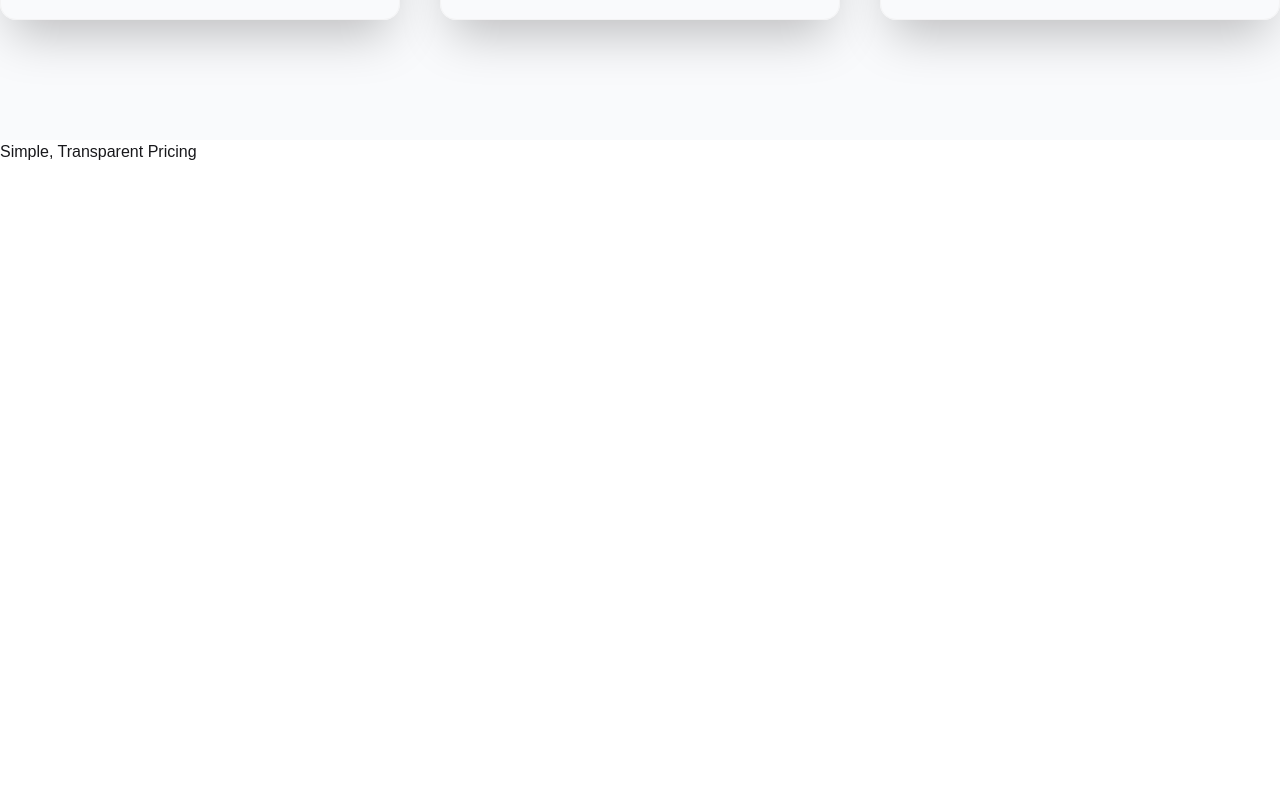
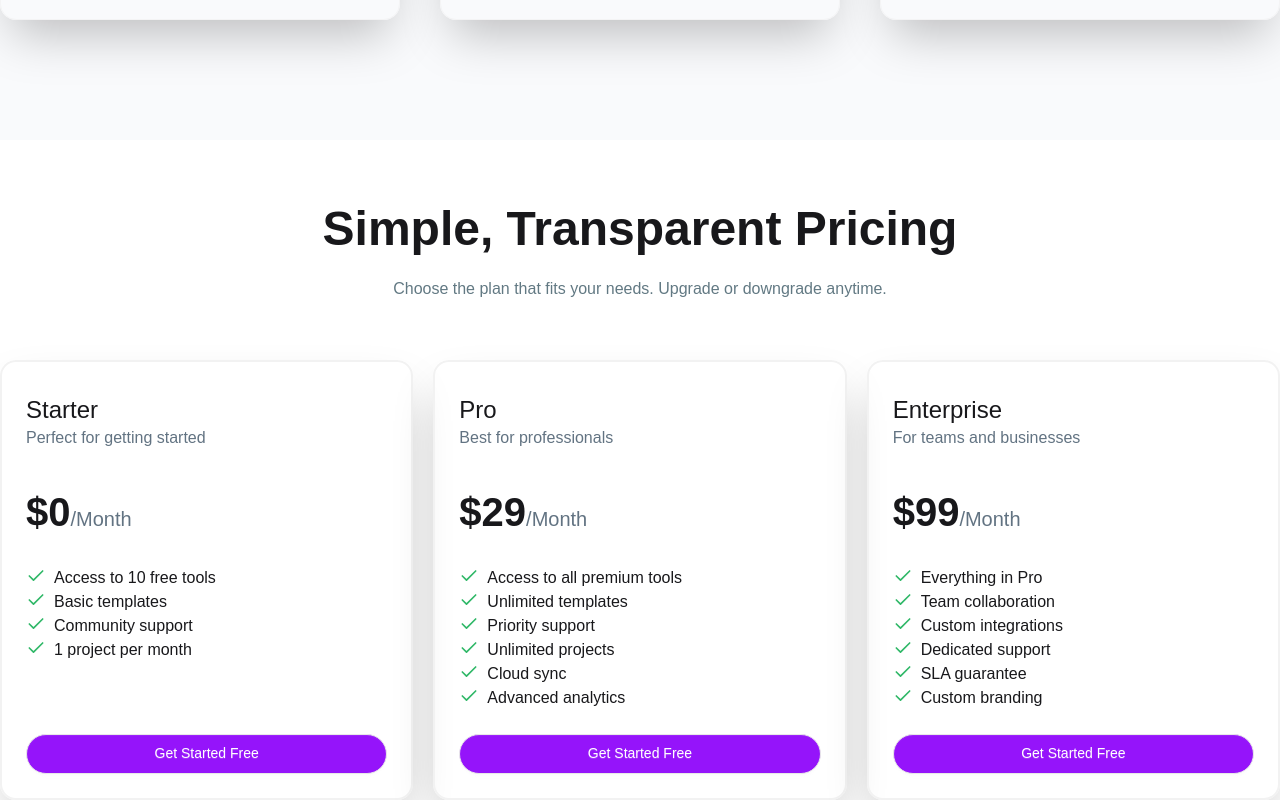
Before and after one commit to Asad-Chowdhury/DigiTools, a React (Vite) app: page / in a window 1280 px wide. Shown: the part 2179-2979 px from the top of the page. Before the commit the page ends 2343 px from the top, so only its background shows below. Built offline with nearby package versions, Linux system fonts and the light colour scheme.

Commit message:
Pricing Component completed

```diff
--- /dev/null
+++ b/public/pricing.json
@@ -0,0 +1,42 @@
+[
+  {
+    "plan": "Starter",
+    "tagline": "Perfect for getting started",
+    "price": 0,
+    "features": [
+      "Access to 10 free tools",
+      "Basic templates",
+      "Community support",
+      "1 project per month"
+    ],
+    "isPopular": false
+  },
+  {
+    "plan": "Pro",
+    "tagline": "Best for professionals",
+    "price": 29,
+    "features": [
+      "Access to all premium tools",
+      "Unlimited templates",
+      "Priority support",
+      "Unlimited projects",
+      "Cloud sync",
+      "Advanced analytics"
+    ],
+    "isPopular": true
+  },
+  {
+    "plan": "Enterprise",
+    "tagline": "For teams and businesses",
+    "price": 99,
+    "features": [
+      "Everything in Pro",
+      "Team collaboration",
+      "Custom integrations",
+      "Dedicated support",
+      "SLA guarantee",
+      "Custom branding"
+    ],
+    "isPopular": false
+  }
+]
--- a/src/App.jsx
+++ b/src/App.jsx
@@ -5,11 +5,27 @@ import NavBar from "./Components/NavBar/NavBar";
 import HeroBanner from "./Components/HeroBanner/HeroBanner";
 import Highlights from "./Components/Highlights/Highlights";
 import Products from "./Components/Products/Products";
-import GetStarted from "./Components/GetStarted/GetStarted"
-import Pricing from "./Components/Pricing/Pricing"
+import GetStarted from "./Components/GetStarted/GetStarted";
+import Pricing from "./Components/Pricing/Pricing";
 
+const getPrices = async () => {
+  const res = await fetch("/pricing.json");
+  return res.json();
+};
+
+const spinner = (
+  <div className="flex justify-center m-10">
+    <span>Price Loading</span>
+    <span className="loading loading-ball loading-xs"></span>
+    <span className="loading loading-ball loading-sm"></span>
+    <span className="loading loading-ball loading-md"></span>
+    <span className="loading loading-ball loading-lg"></span>
+    <span className="loading loading-ball loading-xl"></span>
+  </div>
+);
 
 function App() {
+  const modelPrices = getPrices();
 
   return (
     <>
@@ -20,7 +36,9 @@ function App() {
         <Highlights></Highlights>
         <Products></Products>
         <GetStarted></GetStarted>
-        <Pricing></Pricing>
+        <Suspense fallback={spinner}>
+          <Pricing modelPrices={modelPrices}></Pricing>
+        </Suspense>
       </div>
     </>
   );
--- a/src/Components/GetStarted/GetStarted.jsx
+++ b/src/Components/GetStarted/GetStarted.jsx
@@ -3,9 +3,7 @@ import userImage from "../../assets/user.png";
 import packageImage from "../../assets/package.png";
 import rocketImage from "../../assets/rocket.png";
 
-
 const GetStarted = () => {
-
   return (
     <div className="bg-[#F9FAFC] py-15">
       <div className="space-y-5 my-15 max-w-7xl m-auto">
--- a/src/Components/Pricing/Pricing.jsx
+++ b/src/Components/Pricing/Pricing.jsx
@@ -1,11 +1,26 @@
-import React from 'react';
+import React from "react";
+import { use } from "react";
+import PricingCard from "./PricingCard";
 
-const Pricing = () => {
-    return (
-      <div>
-        <h2>Simple, Transparent Pricing</h2>
+const Pricing = ({ modelPrices }) => {
+  const prices = use(modelPrices);
+  return (
+    <div className="max-w-7xl m-auto">
+      <div className="max-w-7xl m-auto my-15 space-y-5">
+        <h2 className="text-3xl md:text-[48px] font-extrabold text-center">
+          Simple, Transparent Pricing
+        </h2>
+        <p className="text-xl md:text-[16px] font-medium text-center text-[#627983]">
+          Choose the plan that fits your needs. Upgrade or downgrade anytime.
+        </p>
       </div>
-    );
+      <div className="grid md:grid-cols-3 gap-5 content-between">
+        {prices.map((price) => {
+          return <PricingCard price={price}></PricingCard>;
+        })}
+      </div>
+    </div>
+  );
 };
 
 export default Pricing;
--- /dev/null
+++ b/src/Components/Pricing/PricingCard.jsx
@@ -0,0 +1,33 @@
+import React from "react";
+import { Check } from "lucide-react";
+const PricingCard = ({ price }) => {
+  console.log(price.features);
+  const features = price.features;
+  return (
+    <div className="flex flex-col p-6 border-[#f2f2f2FF] border-2 rounded-2xl shadow-2xl space-y-6">
+      <div className="py-2">
+        <h2 className="text-2xl text-bold">{price.plan}</h2>
+        <p className="text-[#627382]">{price.tagline}</p>
+      </div>
+      <p className="text-[40px] font-bold">
+        ${price.price}
+        <span className="text-[20px] text-[#627382] font-medium">/Month</span>
+      </p>
+      <ul className="grow">
+        {features.map((feature) => {
+          return (
+            <li className="flex gap-2">
+              <Check className="text-[#30B868] h-5 w-5" />
+              <span>{feature}</span>
+            </li>
+          );
+        })}
+      </ul>
+      <button className="btn w-full rounded-full bg-[#9514fa] text-white font-medium">
+        Get Started Free
+      </button>
+    </div>
+  );
+};
+
+export default PricingCard;
--- a/src/Components/Products/Products.jsx
+++ b/src/Components/Products/Products.jsx
@@ -2,9 +2,14 @@ import React from 'react';
 
 const Products = () => {
     return (
-        <div className='h-120 border-2'>
-
-        </div>
+      <div className="h-120 border-2">
+        <h2>Premium Digital Tools</h2>
+        <p>
+          Choose from our curated collection of premium digital products
+          designed
+          to boost your productivity and creativity.
+        </p>
+      </div>
     );
 };
 
```
